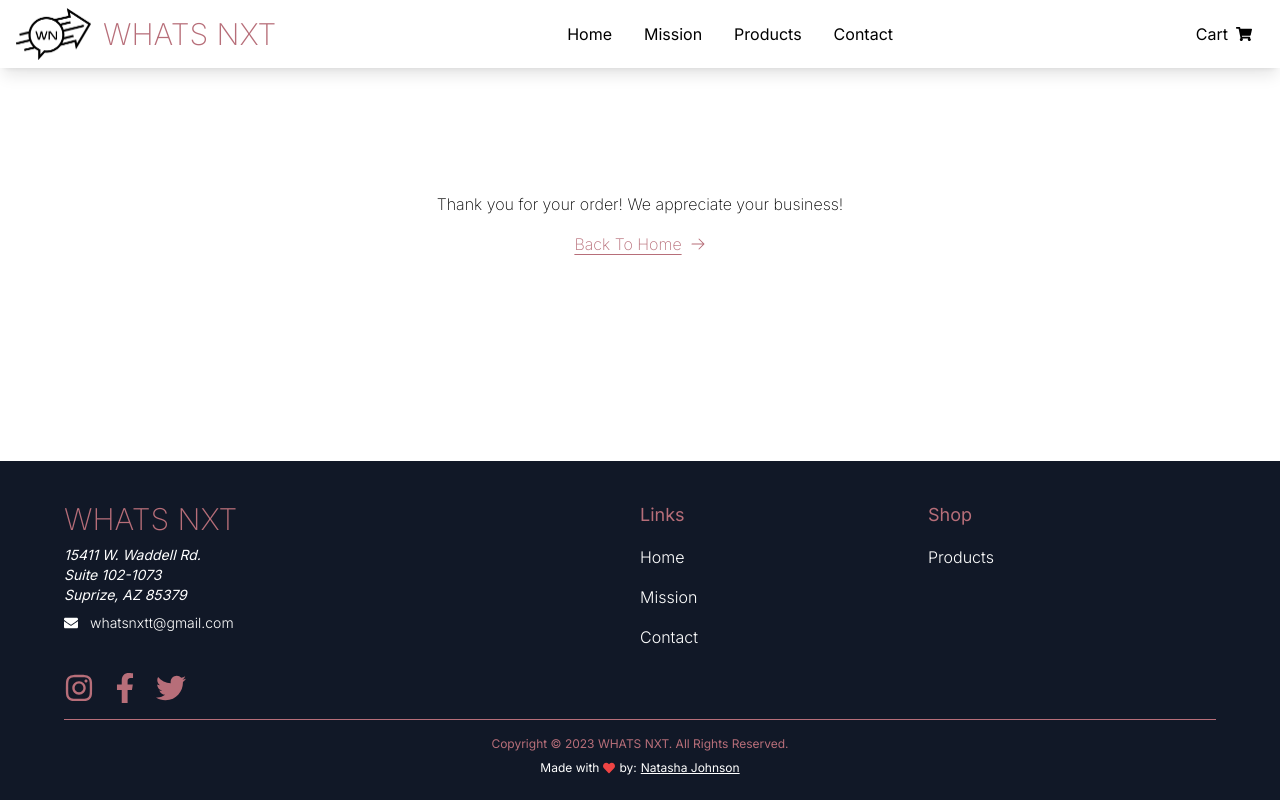
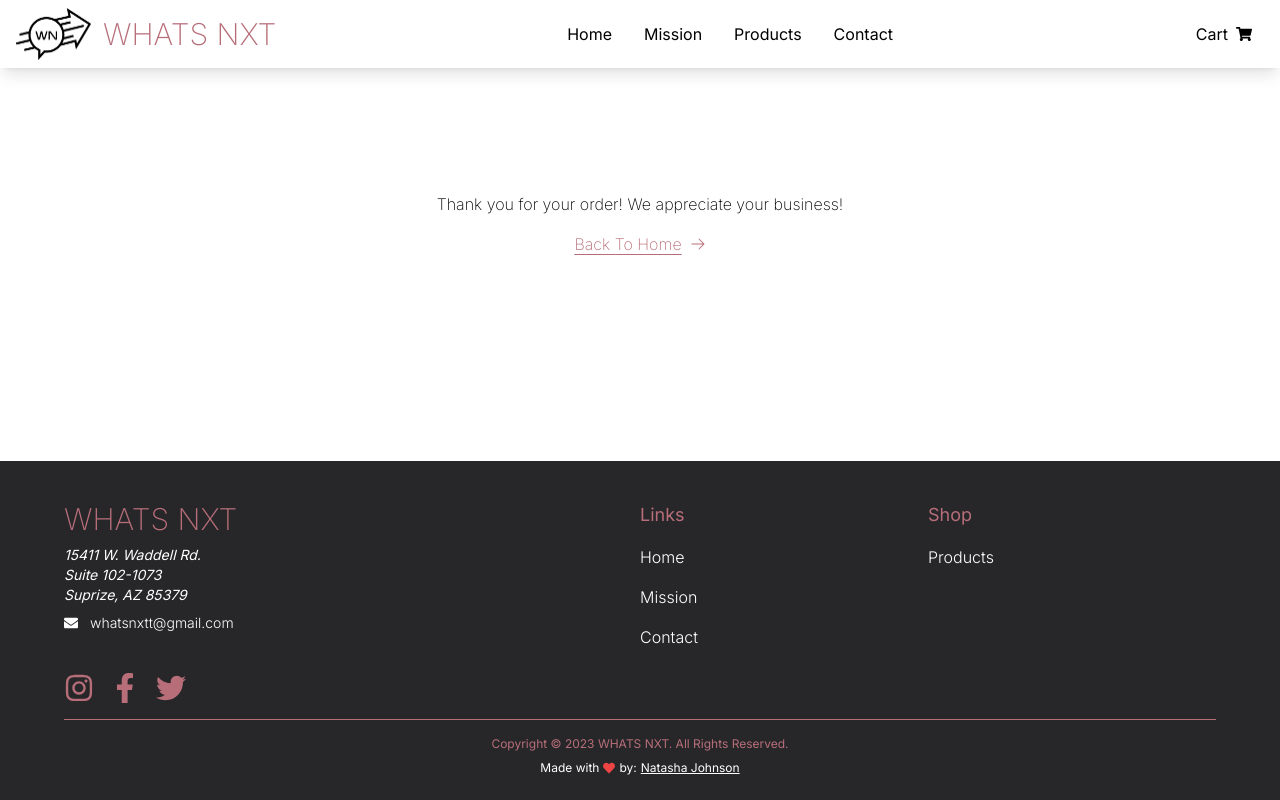
Before and after one commit to artsycoder533/whats-nxt, a Next.js app: page /success in a window 1280 px wide. Built offline with nearby package versions, Linux system fonts and the light colour scheme.

Commit message:
chore: change footer color

```diff
--- a/app/components/Footer.tsx
+++ b/app/components/Footer.tsx
@@ -16,7 +16,7 @@ const Footer = (props: Props) => {
   };
 
   return (
-    <footer className="flex flex-col sticky mt-auto pt-6 px-4 bg-gray-900">
+    <footer className="flex flex-col sticky mt-auto pt-6 px-4 bg-zinc-800">
       <div className="max-w-[1400px] w-[90vw] mx-auto">
         <div className="flex flex-col lg:flex-row py-4 gap-8 lg:gap-0">
           <div className="w-full flex flex-col items-center lg:items-start">
--- a/app/components/Hero.tsx
+++ b/app/components/Hero.tsx
@@ -26,7 +26,7 @@ const Hero = () => {
       {/* Overlay */}
       <div className="absolute top-0 left-0 w-full h-full bg-black opacity-80"></div>
 
-      <div className="z-10 text-white flex flex-col justify-center max-w-[1400px] w-[90vw] mx-auto mt-12">
+      <div className="z-10 text-white flex flex-col justify-center max-w-[1400px] w-[90vw] mx-auto mt-16">
         <h1 className="text-8xl flex flex-col gap-1 font-extralight">
           <span className="flex gap-2">Imagine</span>
           <HiArrowDown className="text-[#B76E79] my-2 text-4xl"/>
```
